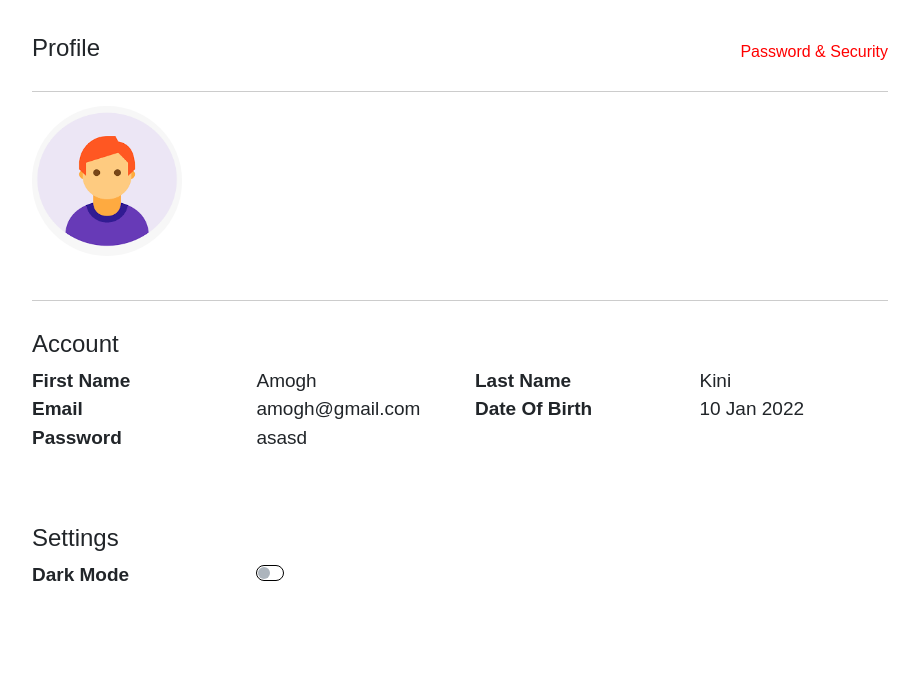
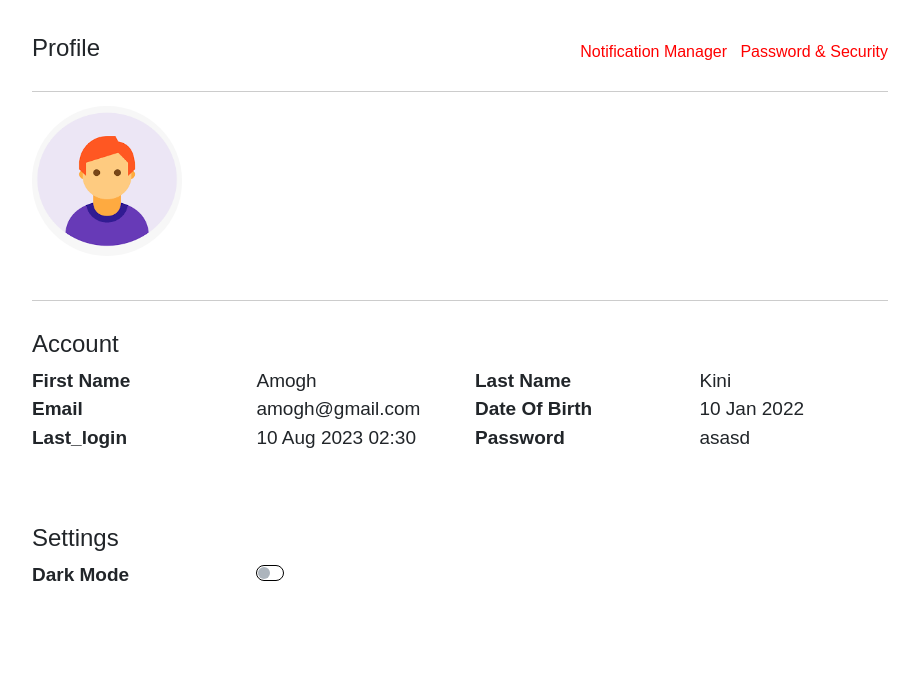
Before and after one commit to amoghkini/flask-template, a Flask app: page /profile in a window 1280 px wide. Shown: the part 56-748 px from the top of the page, without its empty margins (180-1099 px from the left). Run offline with Flask 3, Linux system fonts and the light colour scheme; some libraries are stand-ins or nearby versions.

Commit message:
Added link for notification manager in my profile page

```diff
--- a/src/app.py
+++ b/src/app.py
@@ -32,21 +32,6 @@ def about():
 @app.route('/contact')
 def contact():
     return render_template('contact_us.html')
-
-# @app.route('/signup', methods=['GET', 'POST'])
-# def signup():
-#     if request.method == 'POST':
-#         username = request.form['firstName']
-#         password = request.form['password']
-
-#         if username not in users:
-#             users[username] = {'password': password}
-#             session['username'] = username
-#             return redirect(url_for('index'))
-#         else:
-#             return render_template('signup.html', error='Username already taken.')
-
-#     return render_template('signup.html')
 
 @app.route('/signup', methods=['GET', 'POST'])
 def signup():
@@ -91,11 +76,6 @@ def login():
 
 @app.route('/profile_picture', methods=['GET'])
 def profile_picture():
-    # Assuming you have a session variable named 'user_profile_pic' that stores the profile picture URL
-    # if 'user_profile_pic' in session:
-    #     profile_pic =  session['user_profile_pic']
-    # else:
-    #     profile_pic = url_for('static', filename='images/default_profile_pic.jpg', _external=True)
     return send_from_directory('static', 'images/default_profile_pic.jpg')
 
 @app.route('/profile')
@@ -104,6 +84,7 @@ def profile():
                     "last name": "Kini",
                     "email": "amogh@gmail.com",
                     "date of birth": "10 Jan 2022",
+                    "last_login": "10 Aug 2023 02:30",
                     "password": "asasd"}
     return render_template('profile.html', profile_data = profile_data)
 
--- a/src/templates/profile.html
+++ b/src/templates/profile.html
@@ -8,6 +8,7 @@
     <div class="profile-header">
         <h4>Profile</h4>
         <div class="profile-actions">
+            <a href="{{ url_for('tab_page') }}">Notification Manager</a> &nbsp;
             <a href="{{ url_for('tab_page') }}">Password & Security</a>
         </div>
     </div>
@@ -17,8 +18,10 @@
             <div class="profile-pic">
                 <img src="{{ url_for('profile_picture') }}" alt="Profile Picture">
             </div>
-            <div class="user-name">
-                {{ session['user'] }}
+            <div class="user-info">
+                <div class="user-name">
+                    {{ session['user'] }}
+                </div>
             </div>
         </div>
         <!-- Your profile content goes here -->
--- a/src/templates/sample_page_with_tab.html
+++ b/src/templates/sample_page_with_tab.html
@@ -11,7 +11,6 @@
     <button id="section2Button">Section 2</button>
     <button id="section3Button">Section 3</button>
 </div>
-</center>
 <div id="section1" style="display: none;">
     <h2>Section 1</h2>
     <form id="section1Form">
@@ -35,6 +34,7 @@
         <!-- Example: Input fields, buttons, etc. -->
     </form>
 </div>
+</center>
 
 
 {% endblock %}
```
